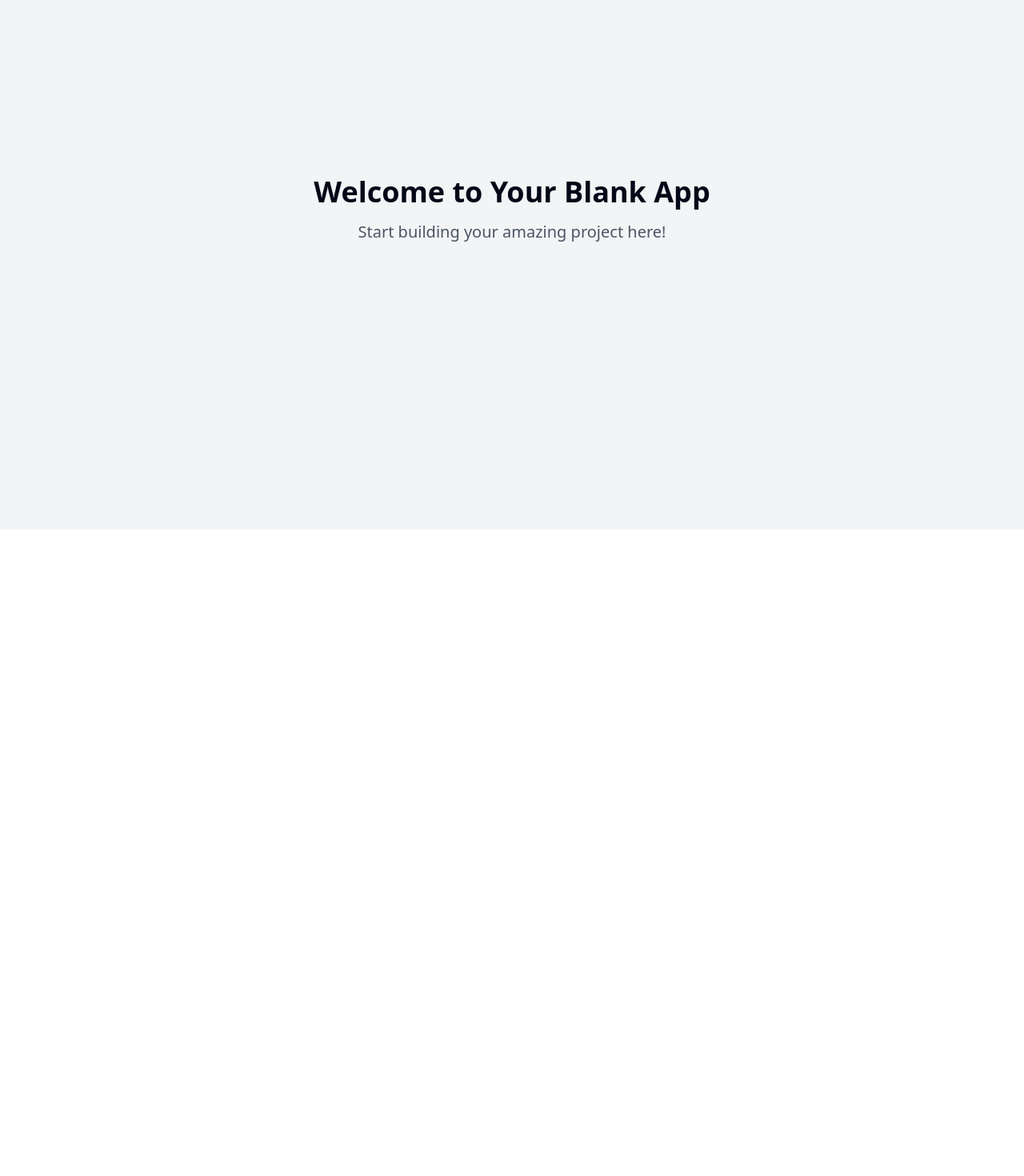
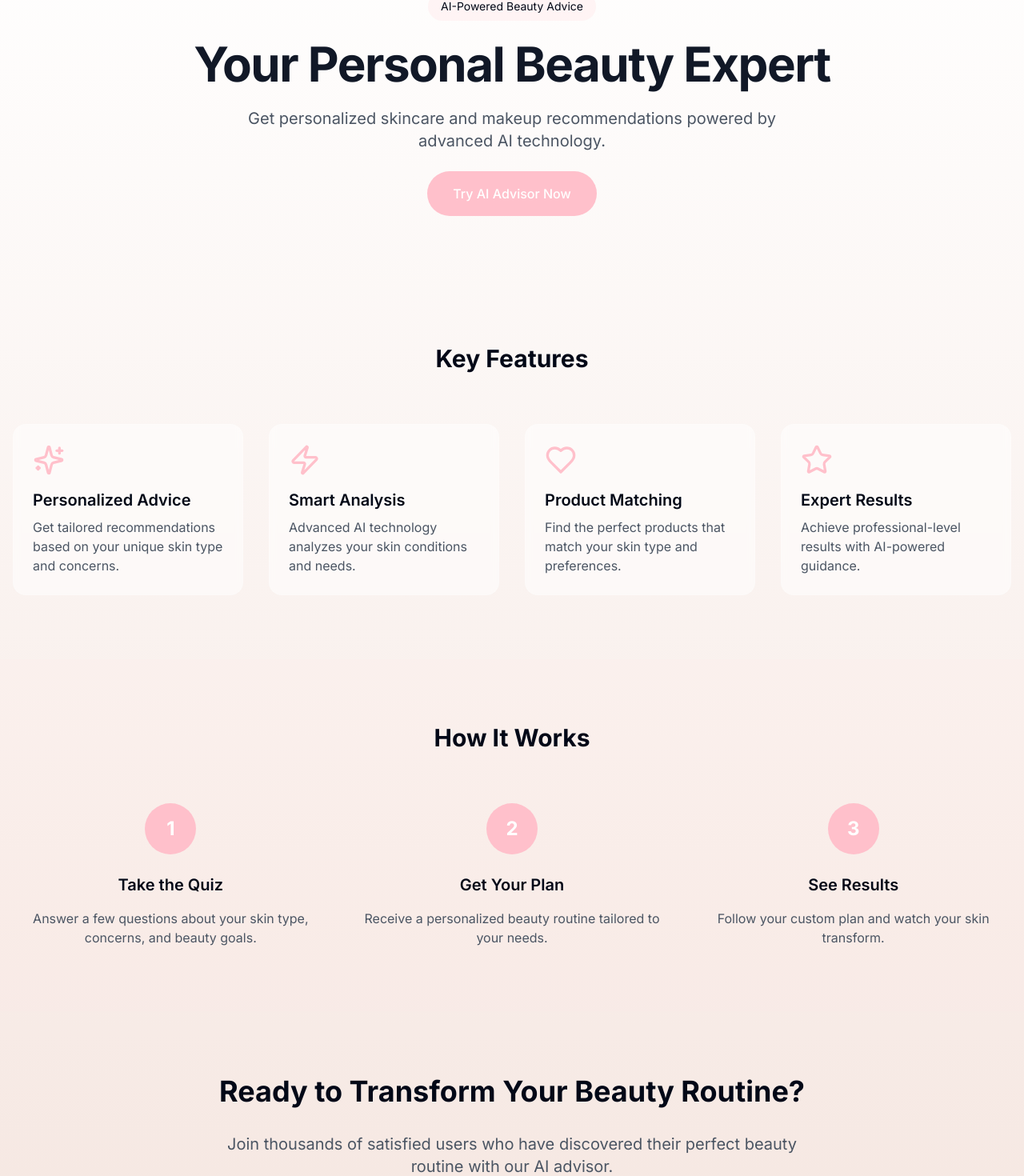
Before and after one commit to KiwiHazards/beautywise-advisor-web, a React (Vite) app: page / in a window 1280 px wide. Shown: the part 138-1608 px from the top of the page at 80% size. Before the commit the page ends 800 px from the top, so only its background shows below. Built offline with nearby package versions, Linux system fonts and the light colour scheme.

Commit message:
Implement AI beauty advisor website
This commit implements a basic website for an AI beauty advisor product.  Further features may be added in subsequent commits.

```diff
--- a/package.json
+++ b/package.json
@@ -45,6 +45,7 @@
     "cmdk": "^1.0.0",
     "date-fns": "^3.6.0",
     "embla-carousel-react": "^8.3.0",
+    "framer-motion": "^12.4.3",
     "input-otp": "^1.2.4",
     "lucide-react": "^0.462.0",
     "next-themes": "^0.3.0",
--- a/src/index.css
+++ b/src/index.css
@@ -1,3 +1,6 @@
+
+@import url('https://fonts.googleapis.com/css2?family=Inter:wght@400;500;600;700&display=swap');
+
 @tailwind base;
 @tailwind components;
 @tailwind utilities;
@@ -6,96 +9,66 @@
   :root {
     --background: 0 0% 100%;
     --foreground: 222.2 84% 4.9%;
-
     --card: 0 0% 100%;
     --card-foreground: 222.2 84% 4.9%;
-
     --popover: 0 0% 100%;
     --popover-foreground: 222.2 84% 4.9%;
-
     --primary: 222.2 47.4% 11.2%;
     --primary-foreground: 210 40% 98%;
-
     --secondary: 210 40% 96.1%;
     --secondary-foreground: 222.2 47.4% 11.2%;
-
     --muted: 210 40% 96.1%;
     --muted-foreground: 215.4 16.3% 46.9%;
-
     --accent: 210 40% 96.1%;
     --accent-foreground: 222.2 47.4% 11.2%;
-
     --destructive: 0 84.2% 60.2%;
     --destructive-foreground: 210 40% 98%;
-
     --border: 214.3 31.8% 91.4%;
     --input: 214.3 31.8% 91.4%;
     --ring: 222.2 84% 4.9%;
-
     --radius: 0.5rem;
-
-    --sidebar-background: 0 0% 98%;
-
-    --sidebar-foreground: 240 5.3% 26.1%;
-
-    --sidebar-primary: 240 5.9% 10%;
-
-    --sidebar-primary-foreground: 0 0% 98%;
-
-    --sidebar-accent: 240 4.8% 95.9%;
-
-    --sidebar-accent-foreground: 240 5.9% 10%;
-
-    --sidebar-border: 220 13% 91%;
-
-    --sidebar-ring: 217.2 91.2% 59.8%;
   }
 
-  .dark {
-    --background: 222.2 84% 4.9%;
-    --foreground: 210 40% 98%;
-
-    --card: 222.2 84% 4.9%;
-    --card-foreground: 210 40% 98%;
-
-    --popover: 222.2 84% 4.9%;
-    --popover-foreground: 210 40% 98%;
-
-    --primary: 210 40% 98%;
-    --primary-foreground: 222.2 47.4% 11.2%;
-
-    --secondary: 217.2 32.6% 17.5%;
-    --secondary-foreground: 210 40% 98%;
-
-    --muted: 217.2 32.6% 17.5%;
-    --muted-foreground: 215 20.2% 65.1%;
-
-    --accent: 217.2 32.6% 17.5%;
-    --accent-foreground: 210 40% 98%;
-
-    --destructive: 0 62.8% 30.6%;
-    --destructive-foreground: 210 40% 98%;
-
-    --border: 217.2 32.6% 17.5%;
-    --input: 217.2 32.6% 17.5%;
-    --ring: 212.7 26.8% 83.9%;
-    --sidebar-background: 240 5.9% 10%;
-    --sidebar-foreground: 240 4.8% 95.9%;
-    --sidebar-primary: 224.3 76.3% 48%;
-    --sidebar-primary-foreground: 0 0% 100%;
-    --sidebar-accent: 240 3.7% 15.9%;
-    --sidebar-accent-foreground: 240 4.8% 95.9%;
-    --sidebar-border: 240 3.7% 15.9%;
-    --sidebar-ring: 217.2 91.2% 59.8%;
-  }
-}
-
-@layer base {
   * {
     @apply border-border;
   }
 
   body {
-    @apply bg-background text-foreground;
+    @apply bg-background text-foreground font-['Inter'];
+    -webkit-font-smoothing: antialiased;
+    -moz-osx-font-smoothing: grayscale;
+  }
+
+  /* Custom scrollbar */
+  ::-webkit-scrollbar {
+    width: 8px;
+  }
+
+  ::-webkit-scrollbar-track {
+    background: transparent;
+  }
+
+  ::-webkit-scrollbar-thumb {
+    background: #ffc0cb;
+    border-radius: 4px;
+  }
+
+  ::-webkit-scrollbar-thumb:hover {
+    background: #ffb0bb;
   }
 }
+
+/* Smooth scroll behavior */
+html {
+  scroll-behavior: smooth;
+}
+
+/* Glass effect utility classes */
+.glass {
+  @apply bg-white bg-opacity-20 backdrop-blur-lg;
+}
+
+/* Animation utilities */
+.hover-lift {
+  @apply transition-transform duration-300 hover:-translate-y-1;
+}
--- a/src/pages/Index.tsx
+++ b/src/pages/Index.tsx
@@ -1,14 +1,116 @@
-// Update this page (the content is just a fallback if you fail to update the page)
+
+import { Sparkles, Star, Heart, Zap } from "lucide-react";
+import { motion } from "framer-motion";
 
 const Index = () => {
   return (
-    <div className="min-h-screen flex items-center justify-center bg-gray-100">
-      <div className="text-center">
-        <h1 className="text-4xl font-bold mb-4">Welcome to Your Blank App</h1>
-        <p className="text-xl text-gray-600">Start building your amazing project here!</p>
-      </div>
+    <div className="min-h-screen bg-gradient-to-b from-white to-beauty-warm">
+      {/* Hero Section */}
+      <section className="container px-4 pt-32 pb-20">
+        <div className="text-center space-y-6 animate-fade-in">
+          <span className="px-4 py-2 bg-beauty-rose bg-opacity-30 rounded-full text-sm inline-block">
+            AI-Powered Beauty Advice
+          </span>
+          <h1 className="text-5xl md:text-6xl font-bold text-gray-900 tracking-tight">
+            Your Personal Beauty Expert
+          </h1>
+          <p className="text-xl text-gray-600 max-w-2xl mx-auto">
+            Get personalized skincare and makeup recommendations powered by advanced AI technology.
+          </p>
+          <button className="mt-8 px-8 py-4 bg-beauty-pink text-white rounded-full font-medium transform transition hover:scale-105 hover:shadow-lg">
+            Try AI Advisor Now
+          </button>
+        </div>
+      </section>
+
+      {/* Features Section */}
+      <section className="container px-4 py-20">
+        <h2 className="text-3xl font-bold text-center mb-16">Key Features</h2>
+        <div className="grid md:grid-cols-2 lg:grid-cols-4 gap-8">
+          {features.map((feature, index) => (
+            <div
+              key={feature.title}
+              className="p-6 rounded-2xl bg-white bg-opacity-50 backdrop-blur-sm border border-white border-opacity-20 hover:shadow-xl transition duration-300 animate-fade-up"
+              style={{ animationDelay: `${index * 100}ms` }}
+            >
+              <feature.icon className="w-10 h-10 text-beauty-pink mb-4" />
+              <h3 className="text-xl font-semibold mb-2">{feature.title}</h3>
+              <p className="text-gray-600">{feature.description}</p>
+            </div>
+          ))}
+        </div>
+      </section>
+
+      {/* How It Works Section */}
+      <section className="container px-4 py-20 bg-beauty-rose bg-opacity-10">
+        <h2 className="text-3xl font-bold text-center mb-16">How It Works</h2>
+        <div className="grid md:grid-cols-3 gap-8">
+          {steps.map((step, index) => (
+            <div key={step.title} className="text-center">
+              <div className="w-16 h-16 rounded-full bg-beauty-pink text-white flex items-center justify-center text-2xl font-bold mx-auto mb-6">
+                {index + 1}
+              </div>
+              <h3 className="text-xl font-semibold mb-4">{step.title}</h3>
+              <p className="text-gray-600">{step.description}</p>
+            </div>
+          ))}
+        </div>
+      </section>
+
+      {/* CTA Section */}
+      <section className="container px-4 py-20">
+        <div className="text-center max-w-3xl mx-auto">
+          <h2 className="text-3xl md:text-4xl font-bold mb-8">
+            Ready to Transform Your Beauty Routine?
+          </h2>
+          <p className="text-xl text-gray-600 mb-8">
+            Join thousands of satisfied users who have discovered their perfect beauty routine with our AI advisor.
+          </p>
+          <button className="px-8 py-4 bg-beauty-pink text-white rounded-full font-medium transform transition hover:scale-105 hover:shadow-lg">
+            Get Started Free
+          </button>
+        </div>
+      </section>
     </div>
   );
 };
 
+const features = [
+  {
+    title: "Personalized Advice",
+    description: "Get tailored recommendations based on your unique skin type and concerns.",
+    icon: Sparkles,
+  },
+  {
+    title: "Smart Analysis",
+    description: "Advanced AI technology analyzes your skin conditions and needs.",
+    icon: Zap,
+  },
+  {
+    title: "Product Matching",
+    description: "Find the perfect products that match your skin type and preferences.",
+    icon: Heart,
+  },
+  {
+    title: "Expert Results",
+    description: "Achieve professional-level results with AI-powered guidance.",
+    icon: Star,
+  },
+];
+
+const steps = [
+  {
+    title: "Take the Quiz",
+    description: "Answer a few questions about your skin type, concerns, and beauty goals.",
+  },
+  {
+    title: "Get Your Plan",
+    description: "Receive a personalized beauty routine tailored to your needs.",
+  },
+  {
+    title: "See Results",
+    description: "Follow your custom plan and watch your skin transform.",
+  },
+];
+
 export default Index;
--- a/tailwind.config.ts
+++ b/tailwind.config.ts
@@ -1,3 +1,4 @@
+
 import type { Config } from "tailwindcss";
 
 export default {
@@ -12,85 +13,79 @@ export default {
   theme: {
     container: {
       center: true,
-			padding: '2rem',
+      padding: "2rem",
       screens: {
-				'2xl': '1400px'
-			}
+        "2xl": "1400px",
+      },
     },
     extend: {
       colors: {
-				border: 'hsl(var(--border))',
-				input: 'hsl(var(--input))',
-				ring: 'hsl(var(--ring))',
-				background: 'hsl(var(--background))',
-				foreground: 'hsl(var(--foreground))',
+        border: "hsl(var(--border))",
+        input: "hsl(var(--input))",
+        ring: "hsl(var(--ring))",
+        background: "hsl(var(--background))",
+        foreground: "hsl(var(--foreground))",
+        beauty: {
+          rose: "#FFDEE2",
+          gold: "#F5D0C5",
+          pink: "#FFC0CB",
+          nude: "#E6BEAE",
+          warm: "#F5E6E0",
+        },
         primary: {
-					DEFAULT: 'hsl(var(--primary))',
-					foreground: 'hsl(var(--primary-foreground))'
+          DEFAULT: "hsl(var(--primary))",
+          foreground: "hsl(var(--primary-foreground))",
         },
         secondary: {
-					DEFAULT: 'hsl(var(--secondary))',
-					foreground: 'hsl(var(--secondary-foreground))'
+          DEFAULT: "hsl(var(--secondary))",
+          foreground: "hsl(var(--secondary-foreground))",
         },
         destructive: {
-					DEFAULT: 'hsl(var(--destructive))',
-					foreground: 'hsl(var(--destructive-foreground))'
+          DEFAULT: "hsl(var(--destructive))",
+          foreground: "hsl(var(--destructive-foreground))",
         },
         muted: {
-					DEFAULT: 'hsl(var(--muted))',
-					foreground: 'hsl(var(--muted-foreground))'
+          DEFAULT: "hsl(var(--muted))",
+          foreground: "hsl(var(--muted-foreground))",
         },
         accent: {
-					DEFAULT: 'hsl(var(--accent))',
-					foreground: 'hsl(var(--accent-foreground))'
+          DEFAULT: "hsl(var(--accent))",
+          foreground: "hsl(var(--accent-foreground))",
         },
         popover: {
-					DEFAULT: 'hsl(var(--popover))',
-					foreground: 'hsl(var(--popover-foreground))'
+          DEFAULT: "hsl(var(--popover))",
+          foreground: "hsl(var(--popover-foreground))",
         },
         card: {
-					DEFAULT: 'hsl(var(--card))',
-					foreground: 'hsl(var(--card-foreground))'
+          DEFAULT: "hsl(var(--card))",
+          foreground: "hsl(var(--card-foreground))",
         },
-				sidebar: {
-					DEFAULT: 'hsl(var(--sidebar-background))',
-					foreground: 'hsl(var(--sidebar-foreground))',
-					primary: 'hsl(var(--sidebar-primary))',
-					'primary-foreground': 'hsl(var(--sidebar-primary-foreground))',
-					accent: 'hsl(var(--sidebar-accent))',
-					'accent-foreground': 'hsl(var(--sidebar-accent-foreground))',
-					border: 'hsl(var(--sidebar-border))',
-					ring: 'hsl(var(--sidebar-ring))'
-				}
-			},
-			borderRadius: {
-				lg: 'var(--radius)',
-				md: 'calc(var(--radius) - 2px)',
-				sm: 'calc(var(--radius) - 4px)'
       },
       keyframes: {
-				'accordion-down': {
-					from: {
-						height: '0'
+        "fade-up": {
+          "0%": {
+            opacity: "0",
+            transform: "translateY(10px)",
           },
-					to: {
-						height: 'var(--radix-accordion-content-height)'
-					}
+          "100%": {
+            opacity: "1",
+            transform: "translateY(0)",
           },
-				'accordion-up': {
-					from: {
-						height: 'var(--radix-accordion-content-height)'
         },
-					to: {
-						height: '0'
-					}
-				}
+        "fade-in": {
+          "0%": {
+            opacity: "0",
+          },
+          "100%": {
+            opacity: "1",
+          },
+        },
       },
       animation: {
-				'accordion-down': 'accordion-down 0.2s ease-out',
-				'accordion-up': 'accordion-up 0.2s ease-out'
-			}
-		}
+        "fade-up": "fade-up 0.5s ease-out",
+        "fade-in": "fade-in 0.3s ease-out",
+      },
+    },
   },
   plugins: [require("tailwindcss-animate")],
 } satisfies Config;
```
Also changed, not shown: 1 other file (tests, documents, lock files or other folders). Lines whose indentation alone changed are shown as unchanged.
